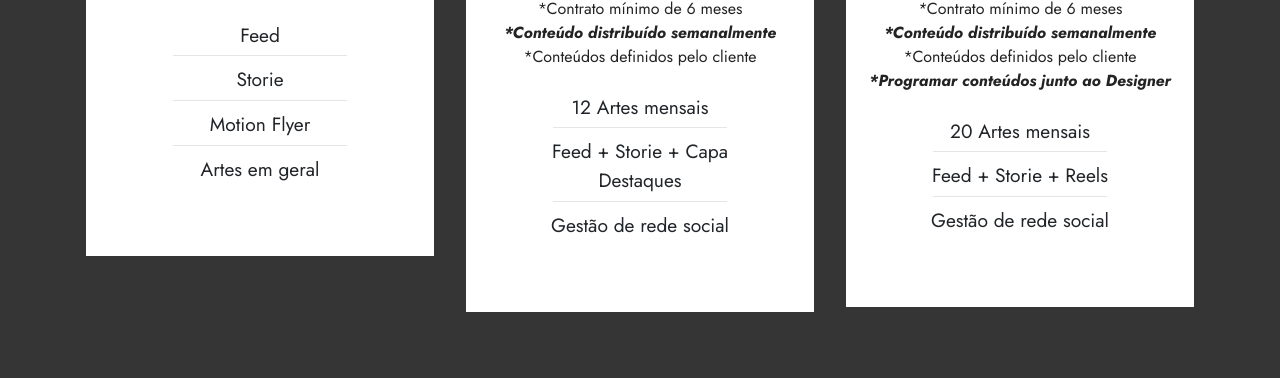
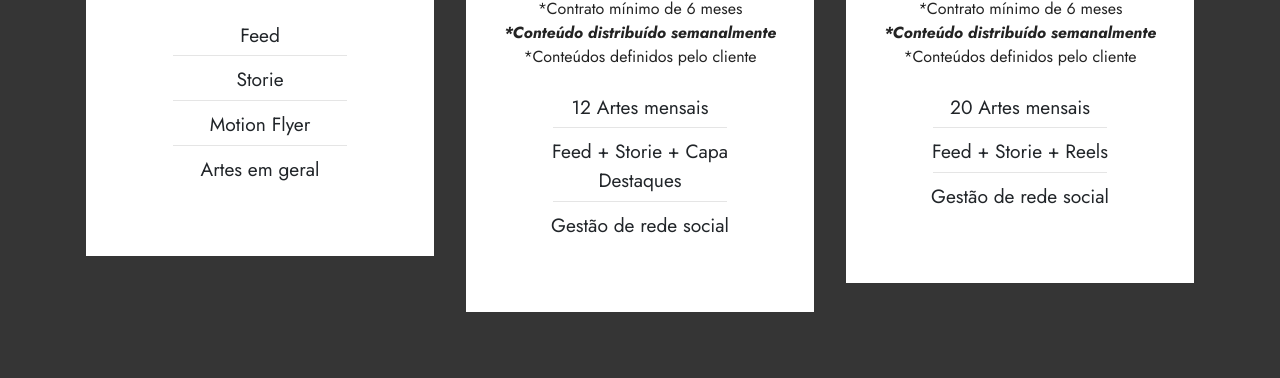
Before and after one commit to vmsbusiness/vms, a plain HTML site: page page4.html in a window 1280 px wide. Shown: the part 422-800 px from the top of the page. Drawn offline with Linux system fonts and the light colour scheme.

Commit message:
Update page4.html

```diff
--- a/page4.html
+++ b/page4.html
@@ -113,7 +113,7 @@
                         <h6 class="plan-title mbr-fonts-style mb-3 display-5"><strong>Social Mídia</strong><br><strong>Plano Pro</strong></h6>
                         <div class="plan-price">
                             <p class="price mbr-fonts-style m-0 display-1"><strong>R$490</strong></p>
-                            <p class="price-term mbr-fonts-style mb-3 display-4"><em>*Por mês</em><br><em>*</em>Contrato mínimo de 6 meses<br><em><strong>*Conteúdo distribuído semanalmente</strong></em><br>*Conteúdos definidos pelo cliente<br><em><strong>*Programar conteúdos junto ao Designer</strong></em></p>
+                            <p class="price-term mbr-fonts-style mb-3 display-4"><em>*Por mês</em><br><em>*</em>Contrato mínimo de 6 meses<br><em><strong>*Conteúdo distribuído semanalmente</strong></em><br>*Conteúdos definidos pelo cliente<br><em><strong></strong></em></p>
                         </div>
                     </div>
                     <div class="plan-body">
```
